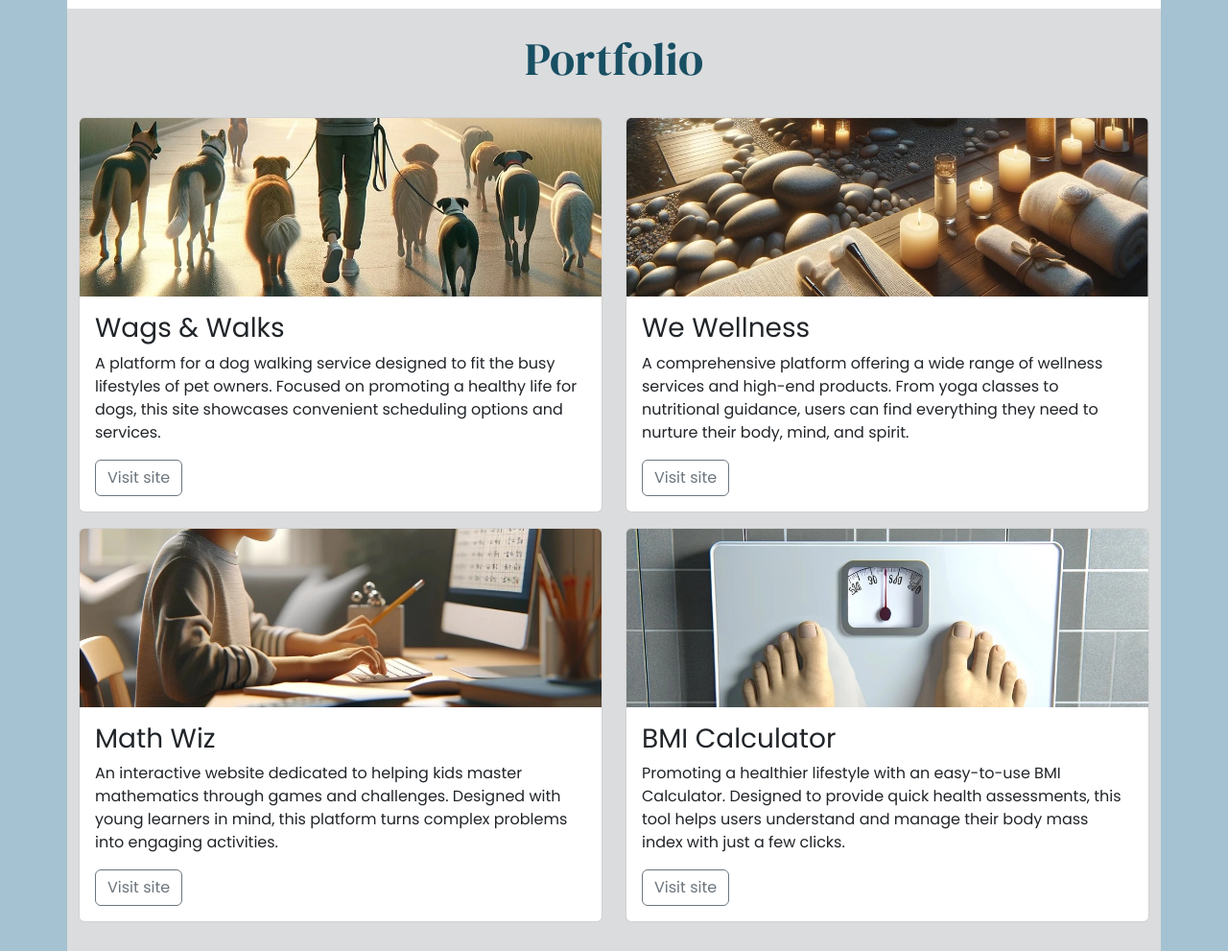
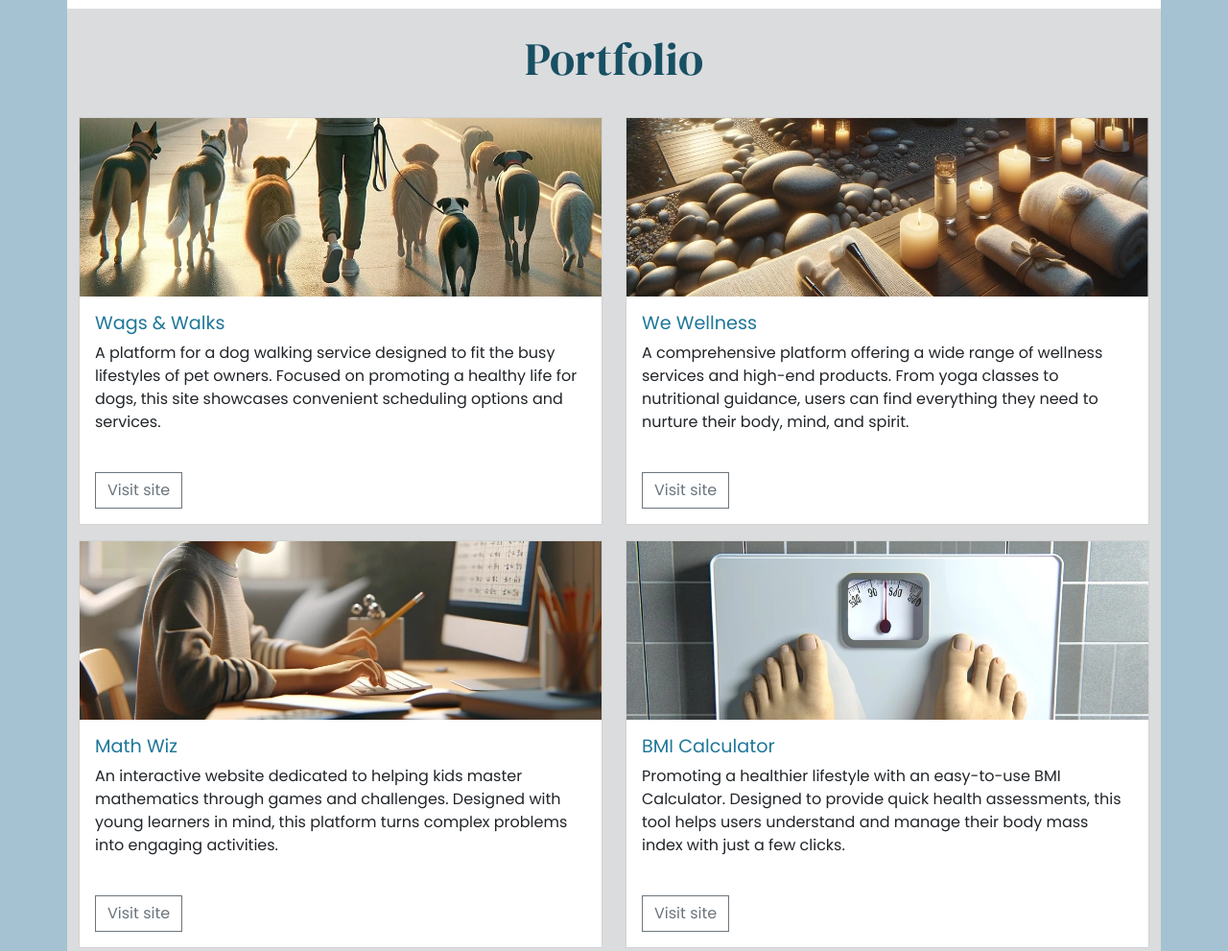
Before and after one commit to foster95/portfolio, a plain HTML site: page index.html in a window 1280 px wide. Shown: the part 1040-2031 px from the top of the page at 96% size. Drawn offline with nearby package versions, Linux system fonts and the light colour scheme.

Commit message:
Remove rounded corners

```diff
--- a/assets/css/style.css
+++ b/assets/css/style.css
@@ -18,6 +18,11 @@ h1,
 h2 {
     font-family: "DM Serif Display", serif;
     color: #184f63; /* dark blue */
+}
+
+.sharp-corners,
+.sharp-corners * {
+    border-radius: 0;
 }
 
 /* Hero Image */
@@ -42,6 +47,26 @@ h2 {
     background-color: #dbdcde; /* light grey */
 }
 
+#portfolio .card-title {
+    color:  #1f7798; /* mid blue */
+    font-size: 1.2rem;
+}
+
+#portfolio .btn-outline-secondary:hover{
+    background-color: #1f7798; /* mid blue */
+}
+
+#portfolio .card-text {
+    min-height: 120px;
+}
+
+/* Media Query */
+@media  and (min-width: 1200px) {
+    /* Fix all portfolio cards from being too tall on xl screens */
+    #portfolio .card-text {
+        min-height: auto;
+    }
+}
 /* Contact secion */
 
 #contact {
--- a/index.html
+++ b/index.html
@@ -61,7 +61,7 @@
           <p class="lead mb-5">Let's create something amazing together!</p>
 
       <!--Modal button trigger-->
-      <div class="justify-content-center">
+      <div class="justify-content-center sharp-corners">
       <button type="button" class="btn btn-primary" data-bs-toggle="modal" data-bs-target="#exampleModal">Subscribe to my newsletter!</button>
   </section>
 </header>
@@ -113,7 +113,7 @@
   <!--Portfolio container-->
   <!--Wags & Walks-->
   <div class="col-12 col-md-6 mb-3">
-    <div class="card">
+    <div class="card sharp-corners">
       <img src="assets/images/wags-and-walks.webp" class="card-img-top" alt="A man walking several dogs early in the morning">
       <div class="card-body">
         <h3 class="card-title">Wags & Walks</h3>
@@ -125,7 +125,7 @@
 
   <!--We Wellness-->
   <div class="col-12 col-md-6 mb-3">
-    <div class="card">
+    <div class="card sharp-corners">
       <img src="assets/images/we-wellness.webp" class="card-img-top" alt="A spa with candles towels and natural material">
       <div class="card-body">
         <h3 class="card-title">We Wellness</h3>
@@ -137,7 +137,7 @@
 
   <!--Math Wiz-->
   <div class="col-12 col-md-6 mb-3">
-    <div class="card">
+    <div class="card sharp-corners">
     <img src="assets/images/math-wiz.webp" class="card-img-top" alt="A child practicing math at a computer">
     <div class="card-body">
       <h3 class="card-title">Math Wiz</h3>
@@ -149,7 +149,7 @@
 
   <!--BMI Calculator-->
   <div class="col-12 col-md-6 mb-3">
-    <div class="card">
+    <div class="card sharp-corners">
       <img src="assets/images/bmi-calculator.webp" class="card-img-top" alt="Weighing scales seen from the first person view of the person standing on the scales">
       <div class="card-body">
         <h3 class="card-title">BMI Calculator</h3>
@@ -170,7 +170,7 @@
   </div>
   <div class="col-12 col-md-10 col-lg-8 mb-4">
    <!--add form here-->
-   <form class="row g-3">
+   <form class="row g-3 sharp-corners">
     <div class="col-12 col-lg-4">
       <label for="fullname" class="form-label">Full name</label>
       <input type="text" class="form-control" id="fullname">
@@ -197,14 +197,14 @@
     <!-- Modal -->
     <div class="modal fade" id="exampleModal" tabindex="-1" aria-labelledby="exampleModalLabel" aria-hidden="true">
       <div class="modal-dialog modal-lg">
-        <div class="modal-content">
+        <div class="modal-content sharp-corners">
           <div class="modal-header">
             <h1 class="modal-title fs-5" id="exampleModalLabel">Subscribe</h1>
             <button type="button" class="btn-close" data-bs-dismiss="modal" aria-label="Close"></button>
           </div>
           <div class="modal-body">
             <p>Join my newsletter for the latest updates on my projects, coding tips, and industry insights delivered straight to your inbox.</p>
-            <form class="row g-3">
+            <form class="row g-3 sharp-corners">
               <div class="col-12 col-lg-6">
                 <label for="fullname" class="form-label">Full name</label>
                 <input type="text" class="form-control" id="fullname">
```
